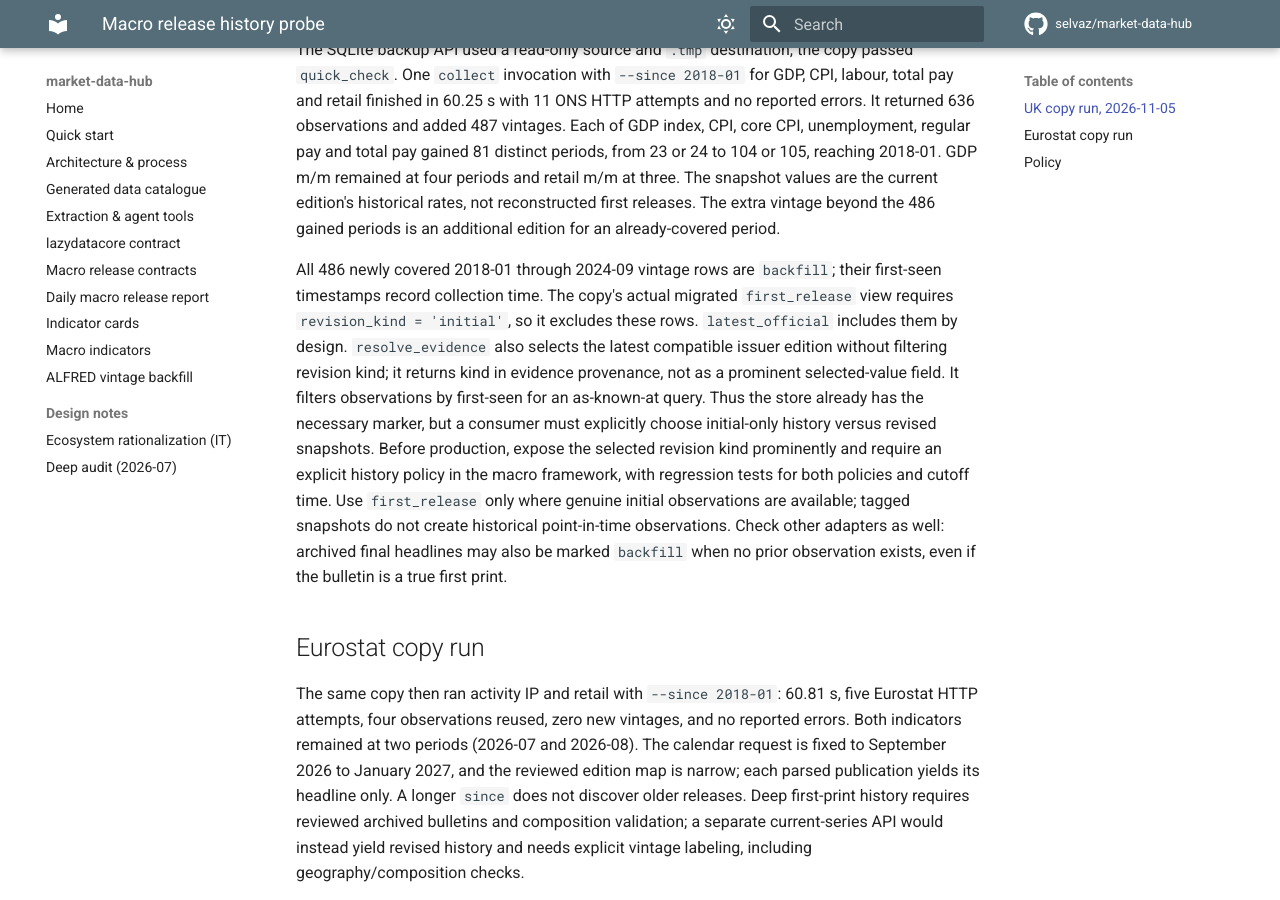
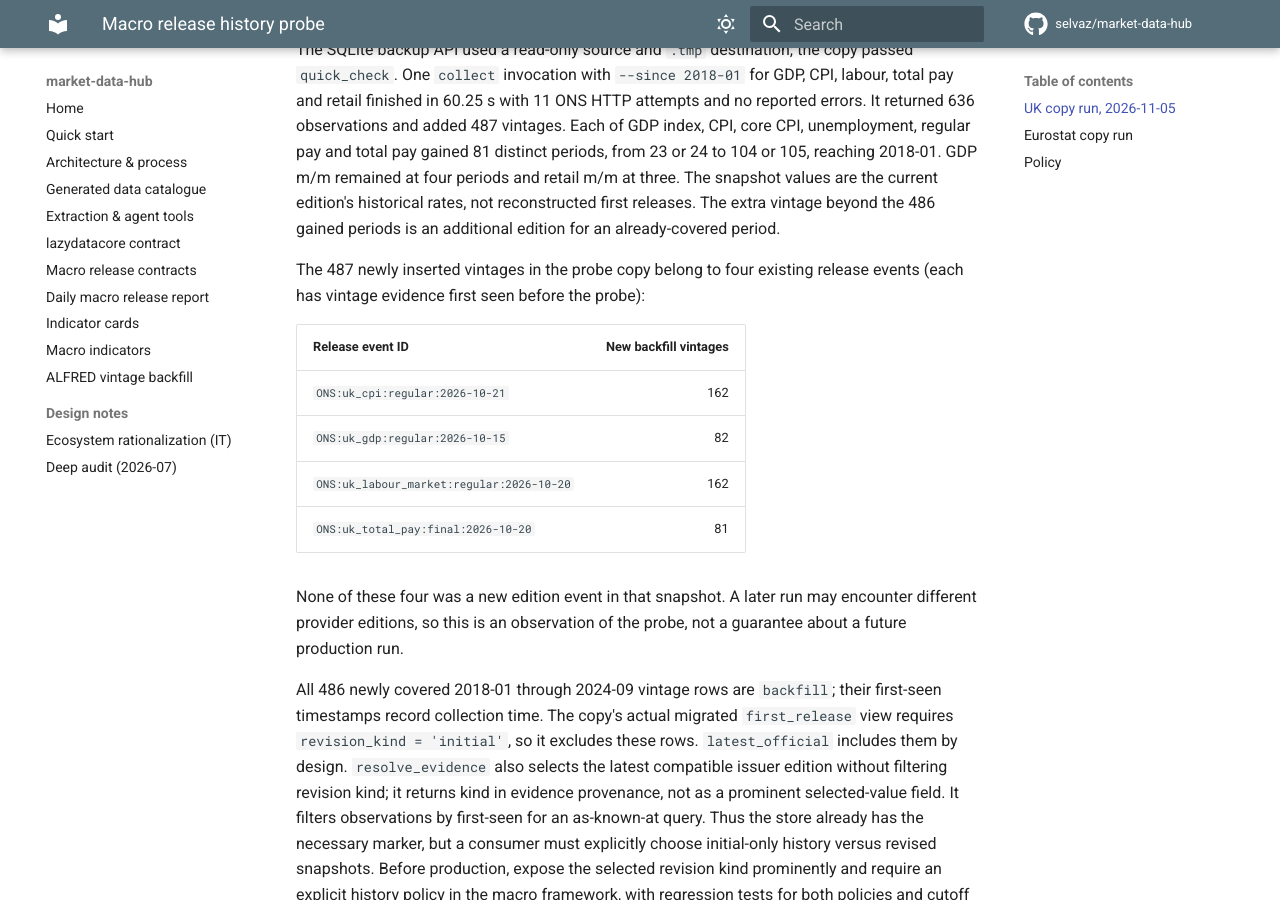
Before and after one commit to selvaz/market-data-hub, an MkDocs documentation site: the page built from docs/macro-backfill-probe.md, in a window 1280 px wide and 900 px high, scrolled down 506 px. Built offline with MkDocs 1.6.1 and Material for MkDocs 9.7.7, drawn with Linux system fonts in a browser that asks for light colours; comment, search, counter and statistics services are not loaded.

Commit message:
Record probe backfill edition event identities

```diff
--- a/docs/macro-backfill-probe.md
+++ b/docs/macro-backfill-probe.md
@@ -26,6 +26,20 @@ total pay gained 81 distinct periods, from 23 or 24 to 104 or 105, reaching
 snapshot values are the current edition's historical rates, not reconstructed
 first releases. The extra vintage beyond the 486 gained periods is an
 additional edition for an already-covered period.
+
+The 487 newly inserted vintages in the probe copy belong to four existing
+release events (each has vintage evidence first seen before the probe):
+
+| Release event ID | New backfill vintages |
+| --- | ---: |
+| `ONS:uk_cpi:regular:2026-10-21` | 162 |
+| `ONS:uk_gdp:regular:2026-10-15` | 82 |
+| `ONS:uk_labour_market:regular:2026-10-20` | 162 |
+| `ONS:uk_total_pay:final:2026-10-20` | 81 |
+
+None of these four was a new edition event in that snapshot. A later run may
+encounter different provider editions, so this is an observation of the probe,
+not a guarantee about a future production run.
 
 All 486 newly covered 2018-01 through 2024-09 vintage rows are `backfill`;
 their first-seen timestamps record collection time. The copy's actual migrated
```
